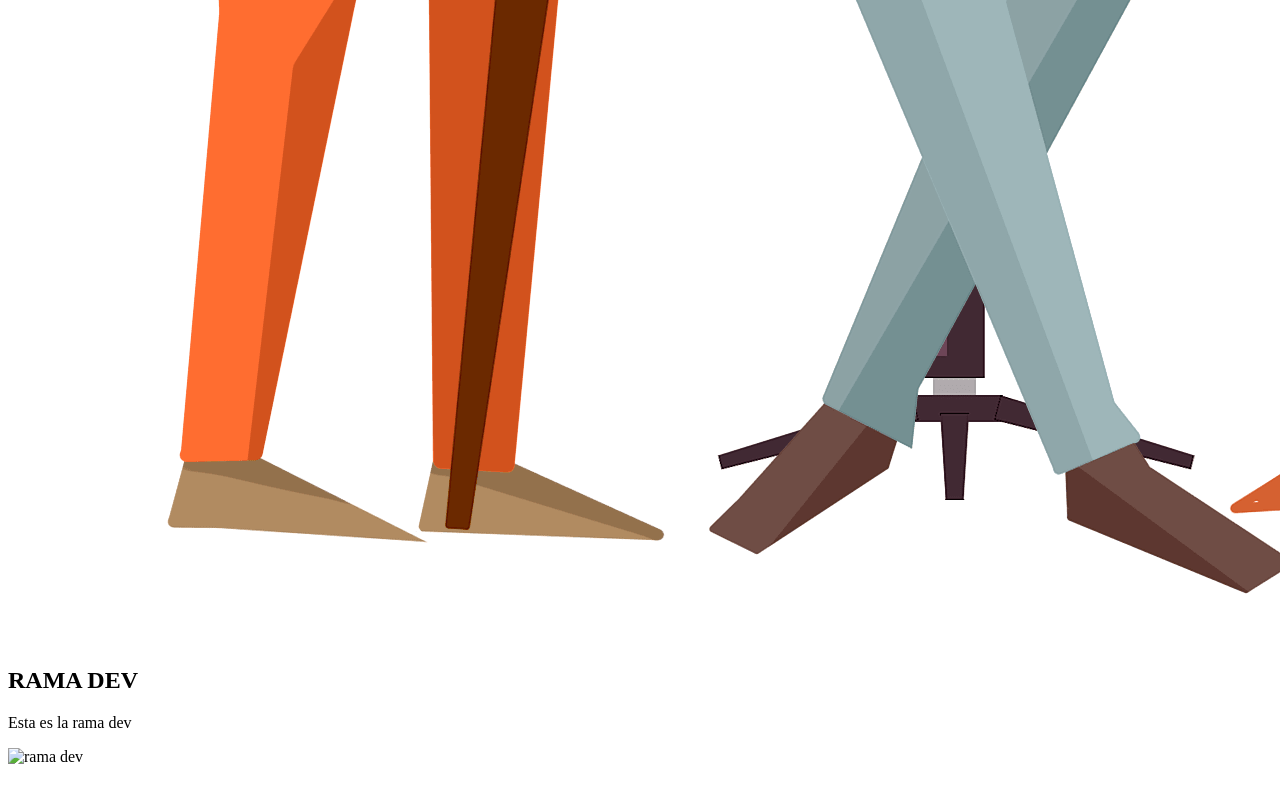
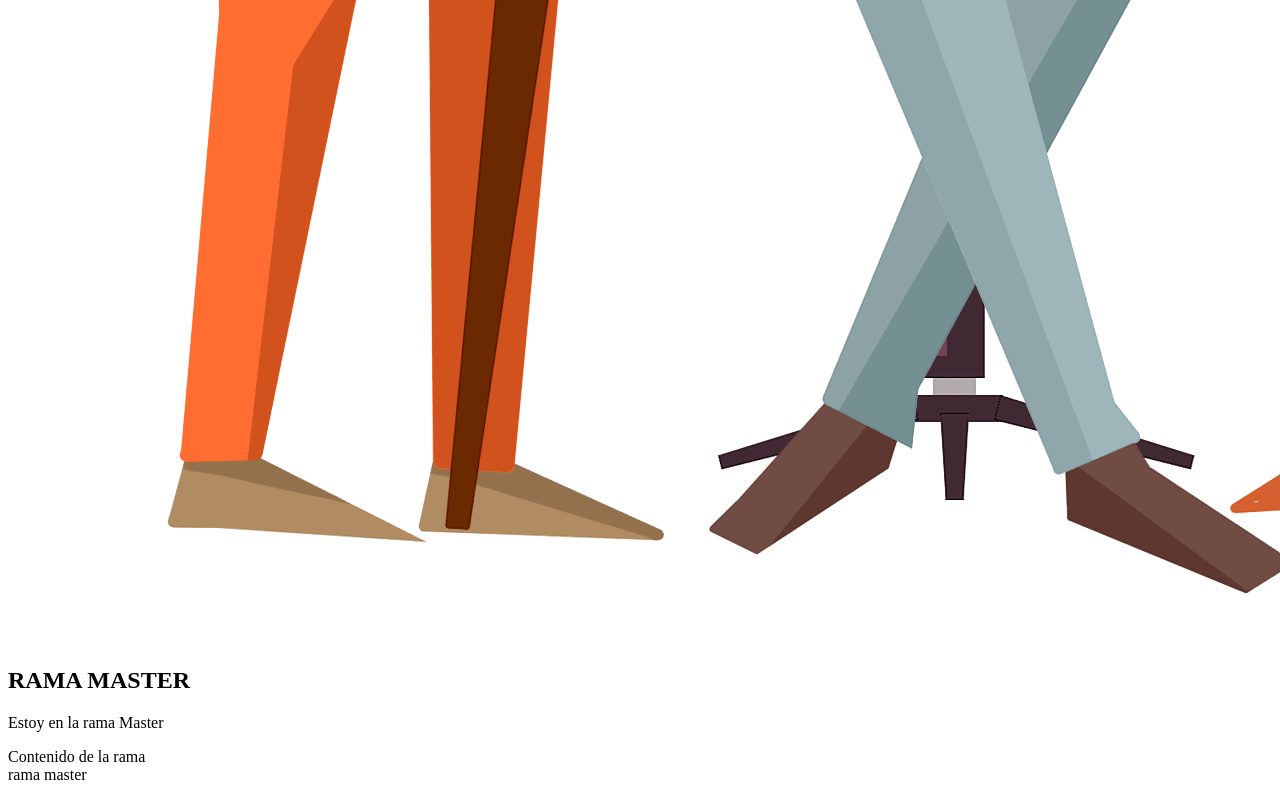
Before and after one commit to romildoran/practicando-git, a plain HTML site: page pages/equipo.html in a window 1280 px wide. Shown: the part 1637-2437 px from the top of the page. Before the commit the page ends 2411 px from the top, so only its background shows below. Drawn offline with Linux system fonts and the light colour scheme.

Commit message:
Cambios en equipo.html en rama master

```diff
--- a/pages/equipo.html
+++ b/pages/equipo.html
@@ -1,10 +1,10 @@
 <!DOCTYPE html>
-<html lang="es">
+<html lang="en">
 <head>
     <meta charset="UTF-8">
     <meta http-equiv="X-UA-Compatible" content="IE=edge">
     <meta name="viewport" content="width=device-width, initial-scale=1.0">
-    <title>Nuestro gran equipo</title>
+    <title>Nuestro gran equipo (MASTER)</title>
 </head>
 <body>
     <h1>Nuestro equipo</h1>
@@ -12,9 +12,11 @@
         <img src="../images/equipo.png" alt="equipo">
     </div>
     <section>
-        <h2>RAMA DEV</h2>
-        <p>Esta es la rama dev</p>
-        <img src="dev.jpg" alt="rama dev">
+        <h2>RAMA MASTER</h2>
+        <p>Estoy en la rama Master</p>
+        <article>
+            <p>Contenido de la rama <br> rama master</p>
+        </article>
     </section>
 </body>
 </html>
```
